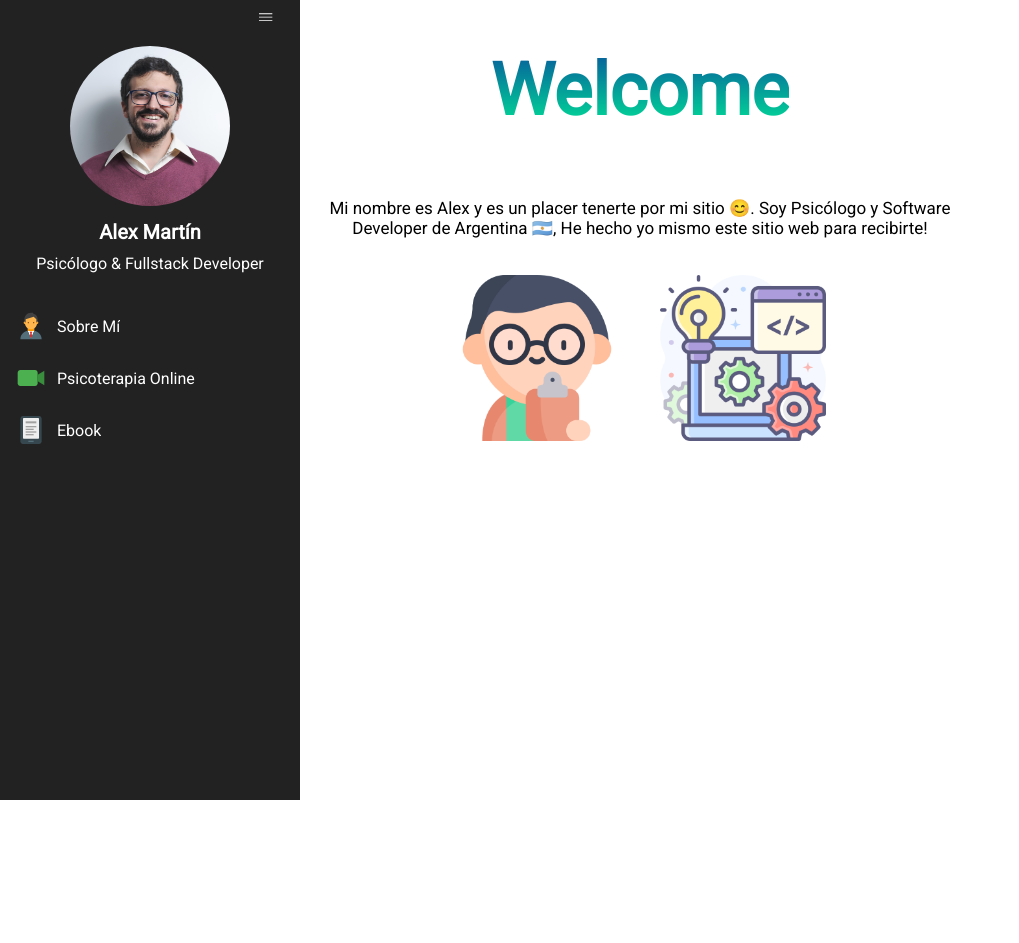
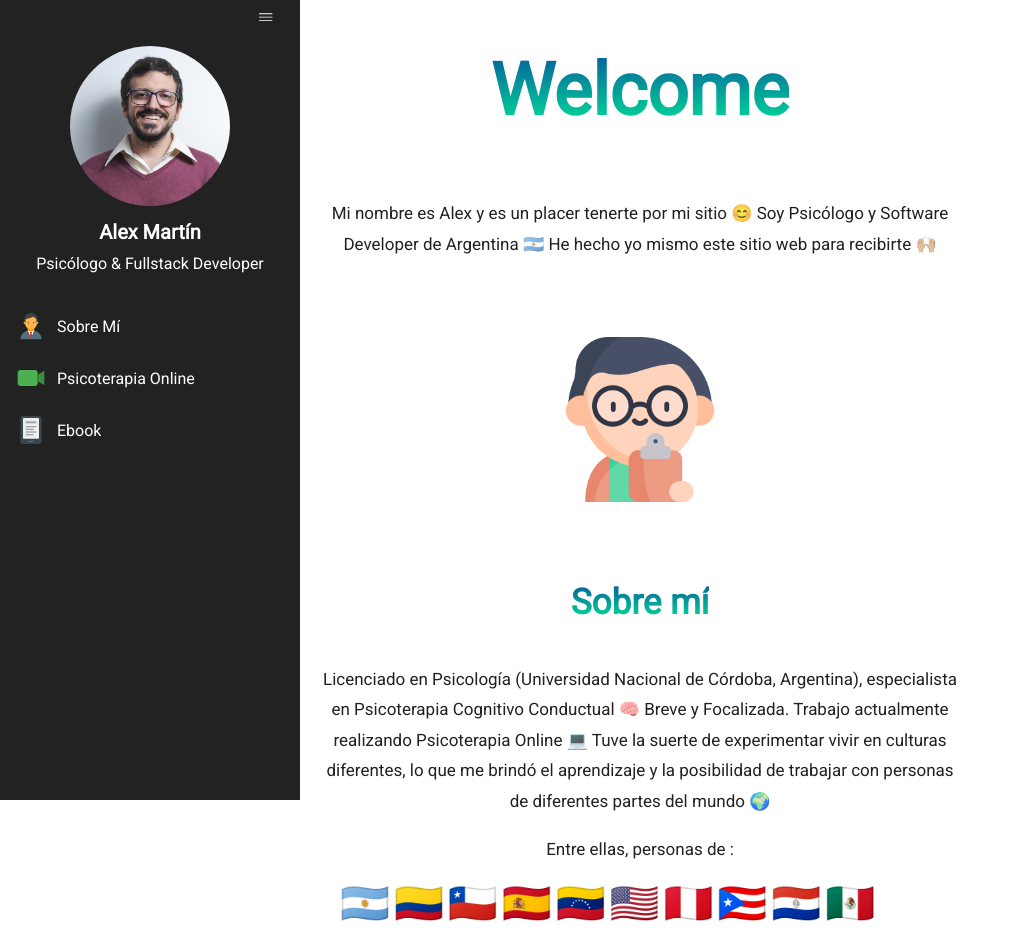
Before and after one commit to AlexEMartin/psicoweb, a React (Create React App) app: page / in a window 1280 px wide. Shown: the whole page, without its empty margins (0-1019 px from the left). Before the commit the page ends 800 px from the top, so only its background shows below. Built offline with nearby package versions, Linux system fonts and the light colour scheme.

Commit message:
Mobile tiny refactors

```diff
--- a/src/components/Home.scss
+++ b/src/components/Home.scss
@@ -1,7 +1,10 @@
 @mixin parrafo {
-    font-size: 12px;
+    font-size: 9px;
+    font-weight: 400;
     width: 50%;
+    line-height: 1.8em;
     text-align: center;
+    color: rgba(black, 0.87);
 
     @media (min-width: 768px) {
         font-size: 17px;
@@ -37,8 +40,31 @@
     align-items: center;
 
     .sticker {
-        width: 15%;
+        width: 30%;
+        margin-top: 40px;
         padding: 20px;
     }
   }
+
+  .home-title2 {
+    @extend .home-title;
+    font-size: 35px;
+    margin-top: 60px;
+  }
+
+  .flag-container {
+    width: 50%;
+    display: flex;
+    gap: 4px;
+    flex-wrap: wrap;
+
+    @media (max-width: 768px) {
+      margin-right: 20px;
+    }
+  }
+
+  .flag {
+    font-size: 40px;
+    list-style: none;
+  }
 }
--- a/src/components/Home.tsx
+++ b/src/components/Home.tsx
@@ -1,7 +1,6 @@
 import { SideBar } from "./sidebar/SideBar"
 import './Home.scss';
 import terapeuta from '../images/terapeuta.png'
-import software from '../images/software.png'
 
 
 export const Home = () => {
@@ -11,14 +10,34 @@ export const Home = () => {
             <SideBar />
             <h1 className='home-title'>Welcome</h1>
             <p className='home-p1'>
-                Mi nombre es Alex y es un placer tenerte por mi sitio 😊.
-                Soy Psicólogo y Software Developer de Argentina 🇦🇷,
-                He hecho yo mismo este sitio web para recibirte!
+                Mi nombre es Alex y es un placer tenerte por mi sitio 😊
+                Soy Psicólogo y Software Developer de Argentina 🇦🇷
+                He hecho yo mismo este sitio web para recibirte 🙌🏼
             </p>
             <div className='professions'>
                 <img className='sticker' src={terapeuta} alt="psicologo" />
-                <img className='sticker' src={software} alt="desarrollador" />
             </div>
+            <h1 className='home-title2'>Sobre mí</h1>
+            <p className='home-p1'>
+                Licenciado en Psicología (Universidad Nacional de Córdoba, Argentina), especialista en Psicoterapia Cognitivo Conductual 🧠
+                Breve y Focalizada. Trabajo actualmente realizando Psicoterapia Online 💻
+                Tuve la suerte de experimentar vivir en culturas diferentes, lo que me brindó
+                el aprendizaje y la posibilidad de trabajar con personas de diferentes partes del mundo 🌍
+
+            </p>
+            <span className='home-p1'>Entre ellas, personas de : </span>
+            <ul className='flag-container'>
+                <li className='flag'>🇦🇷</li>
+                <li className='flag'>🇨🇴</li>
+                <li className='flag'>🇨🇱</li>
+                <li className='flag'>🇪🇸</li>
+                <li className='flag'>🇻🇪</li>
+                <li className='flag'>🇺🇸</li>
+                <li className='flag'>🇵🇪</li>
+                <li className='flag'>🇵🇷</li>
+                <li className='flag'>🇵🇾</li>
+                <li className='flag'>🇲🇽</li>
+            </ul>
         </div>
     )
 }
--- a/src/components/sidebar/SideBarMenu.scss
+++ b/src/components/sidebar/SideBarMenu.scss
@@ -3,7 +3,7 @@
 .SideBarMenu {
     background-color: #222;
     color: white;
-    position: absolute;
+    position: fixed;
     left: 0;
     top: 0;
     height: 100%;
```
